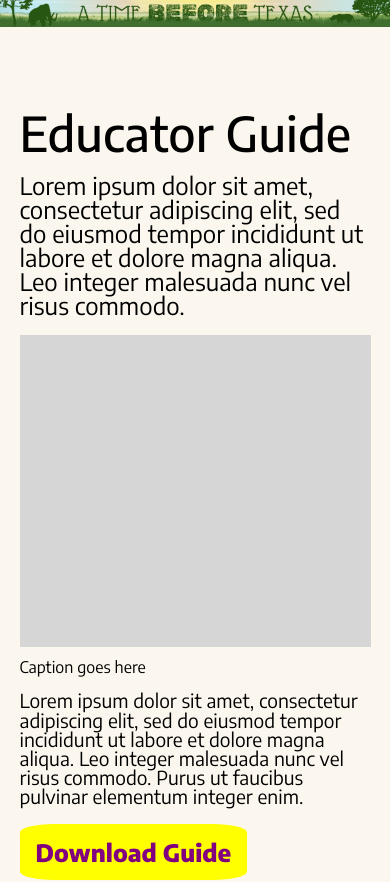
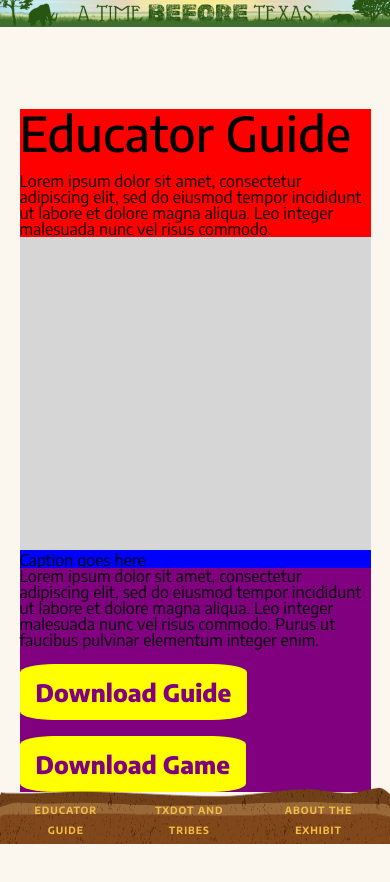
Before and after one commit to scottdickerson/paleoindian-site, a Next.js app: page /educator-guide in a window 390 px wide. Shown: the top 882 px of the page. After the commit the page ends 844 px from the top, so only its background shows below. Built offline with nearby package versions, Linux system fonts and the light colour scheme; a web font is replaced by a local one.

Commit message:
mobile looks good but I can't figure out how to do two rows in one of the colums

```diff
--- a/src/styles/EducatorGuide.module.scss
+++ b/src/styles/EducatorGuide.module.scss
@@ -3,22 +3,22 @@
   margin: 5%;
   margin-top: 5rem;
   display: flex;
+  background-color: green;
 }
 
 .firstColumn {
-  width: 25%;
-  margin-right: 5%;
+  flex: 1;
+  background-color: red;
 }
 
 .secondColumn {
-  width: 50%;
-  margin-left: auto;
-  margin-right: 0;
+  flex: 1;
+  background-color: blue;
 }
 
 .thirdColumn {
-  width: 25%;
-  margin-left: 5%;
+  flex: 1;
+  background-color: purple;
 }
 
 .title {
@@ -27,26 +27,9 @@
   margin-bottom: 1rem;
 }
 
-.text {
-  margin-top: 1rem;
-  margin-bottom: 5%;
-}
-
-.firstParagraph {
-  font-size: 1.5rem;
-}
-
-.secondParagraph {
-  font-size: 1.2rem;
-}
-
 .image {
   width: 100%;
   height: auto;
-}
-
-.caption {
-  margin-top: 10px;
 }
 
 .button {
@@ -65,7 +48,8 @@
 }
 
 .footer {
-  position: relative;
+  position: absolute;
+  bottom: 0%;
 }
 
 /* Media query for mobile devices */
```
